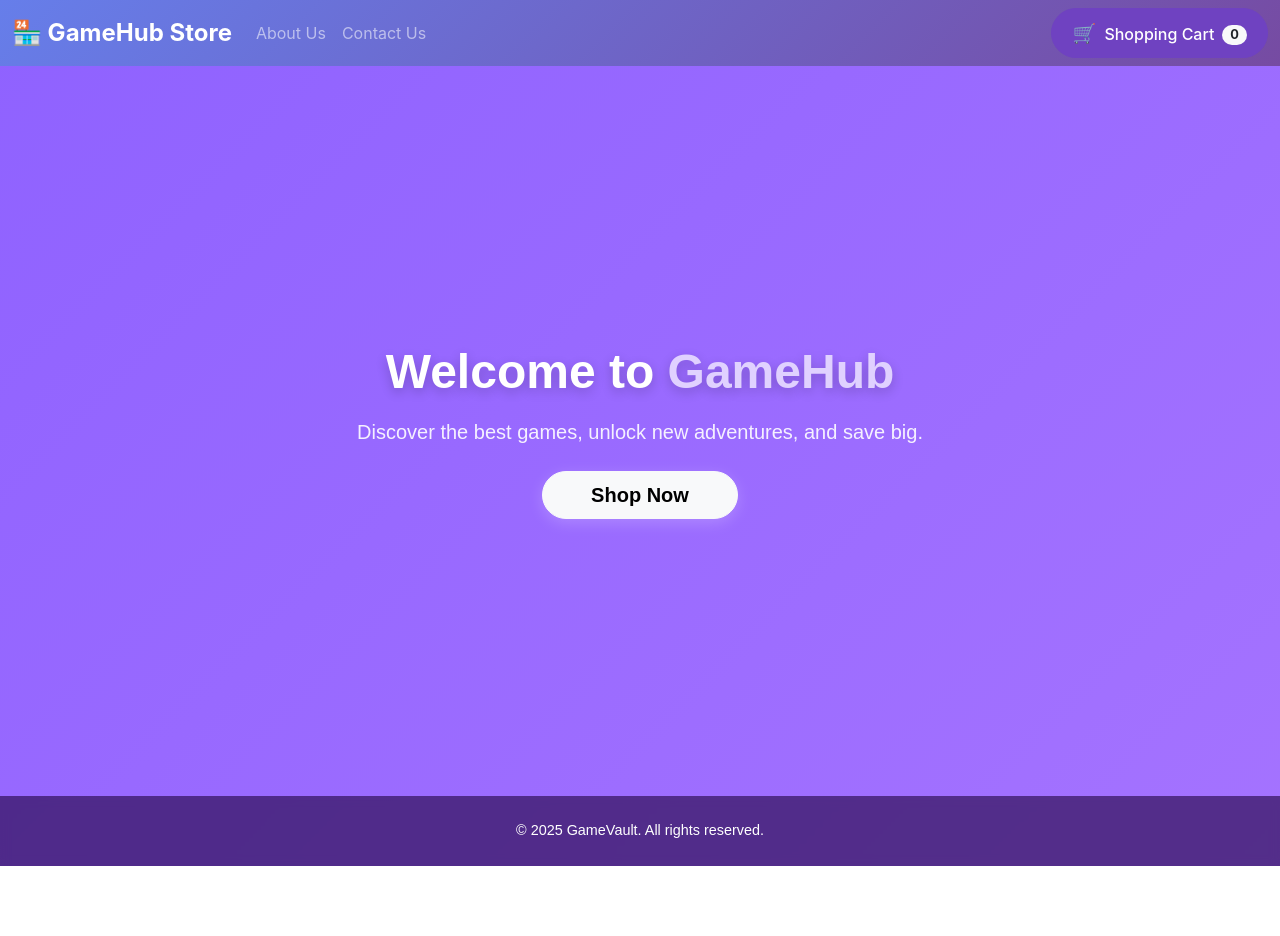
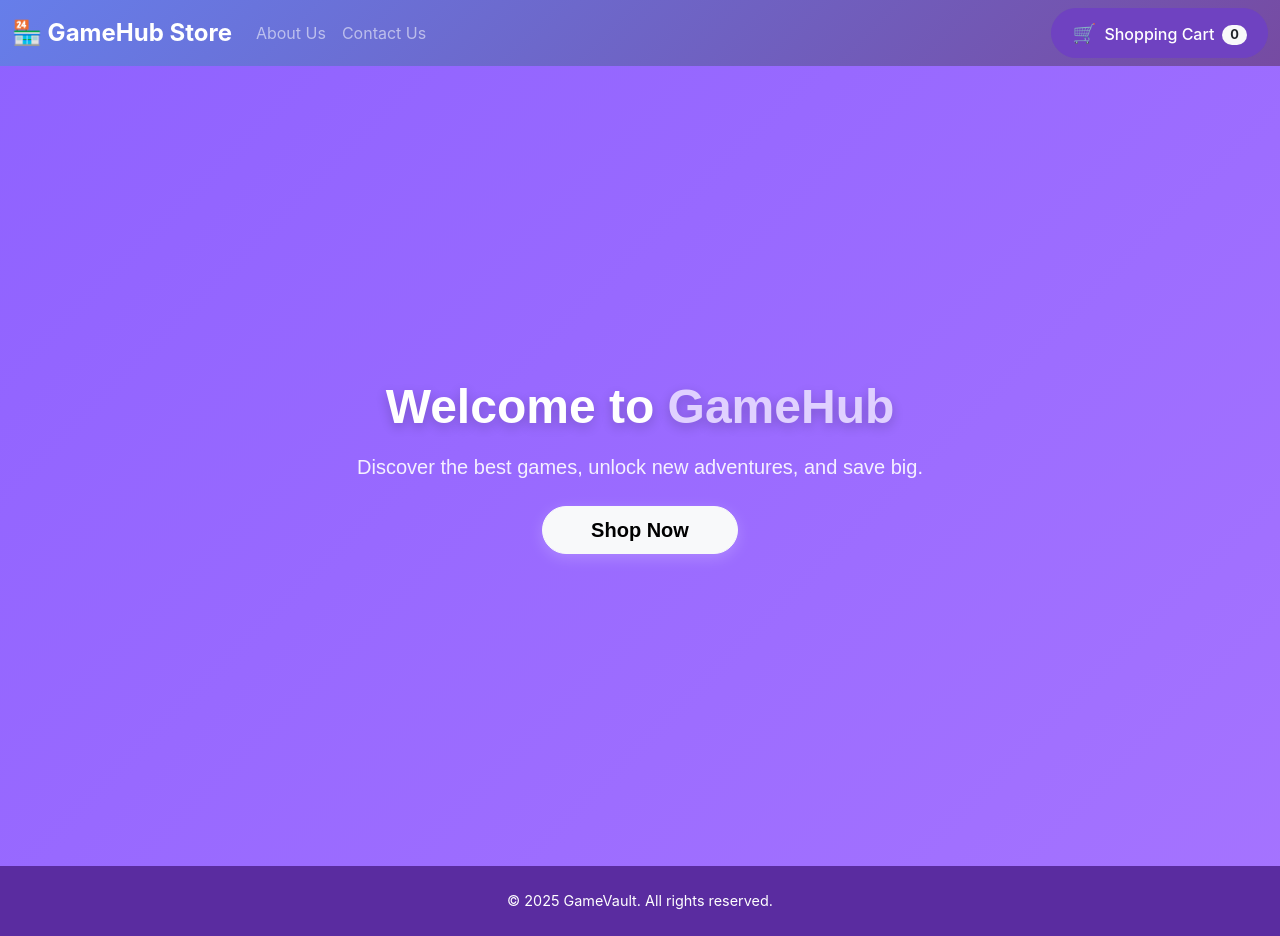
Before and after one commit to balajiRRK/aws-ecommerce-platform, a React (Create React App) app in the folder game-start/: page /home in a window 1280 px wide. Before the commit the page ends 866 px from the top, so only its background shows below. Built offline with nearby package versions, Linux system fonts and the light colour scheme.

Commit message:
Add footer to all pages by adding to App.js

```diff
--- a/game-start/src/App.js
+++ b/game-start/src/App.js
@@ -22,9 +22,9 @@ import Home from "./components/Home";
 function App() {
   return (
     <CartProvider>
-      <div className="App">
+      <div className="App d-flex flex-column min-vh-100">
         <Router>
-          <div className="content">
+          <div className="content flex-grow-1 d-flex flex-column">
             <div className="app-header">
                 <nav className="navbar navbar-expand-lg navbar-dark" style={{background: 'linear-gradient(135deg, #667eea 0%, #764ba2 100%)'}}>
                   <div className="container-fluid">
@@ -54,7 +54,7 @@ function App() {
             </div>
 
             <Routes>
-              <Route path="/" element={<Navigate replace to="/purchase" />} />
+              <Route path="/" element={<Navigate replace to="/home" />} />
               <Route path="/home" element={<Home />} />
               <Route path="/purchase" element={<Purchase />} />
               <Route path="/about" element={<AboutUs />} />
@@ -70,6 +70,20 @@ function App() {
                 element={<ViewConfirmation />}
               />
             </Routes>
+
+            <footer
+              className="py-4 text-white text-center mt-auto"
+              style={{
+                background: '#5a2ca0',
+                backdropFilter: 'blur(5px)',
+                fontSize: '0.9rem',
+              }}
+            >
+              <div className="container">
+                <p className="mb-0">&copy; 2025 GameVault. All rights reserved.</p>
+              </div>
+            </footer>
+
           </div>
         </Router>
       </div>
--- a/game-start/src/components/Home.js
+++ b/game-start/src/components/Home.js
@@ -59,19 +59,6 @@ function Home() {
         </div>
       </main>
 
-      <footer
-        className="py-4 text-white text-center mt-auto"
-        style={{
-          background: 'rgba(30, 0, 60, 0.6)',
-          backdropFilter: 'blur(5px)',
-          fontSize: '0.9rem',
-        }}
-      >
-        <div className="container">
-          <p className="mb-0">&copy; 2025 GameVault. All rights reserved.</p>
-        </div>
-      </footer>
-
       {/* ✨ Gradient animation */}
       <style>
         {`
```
